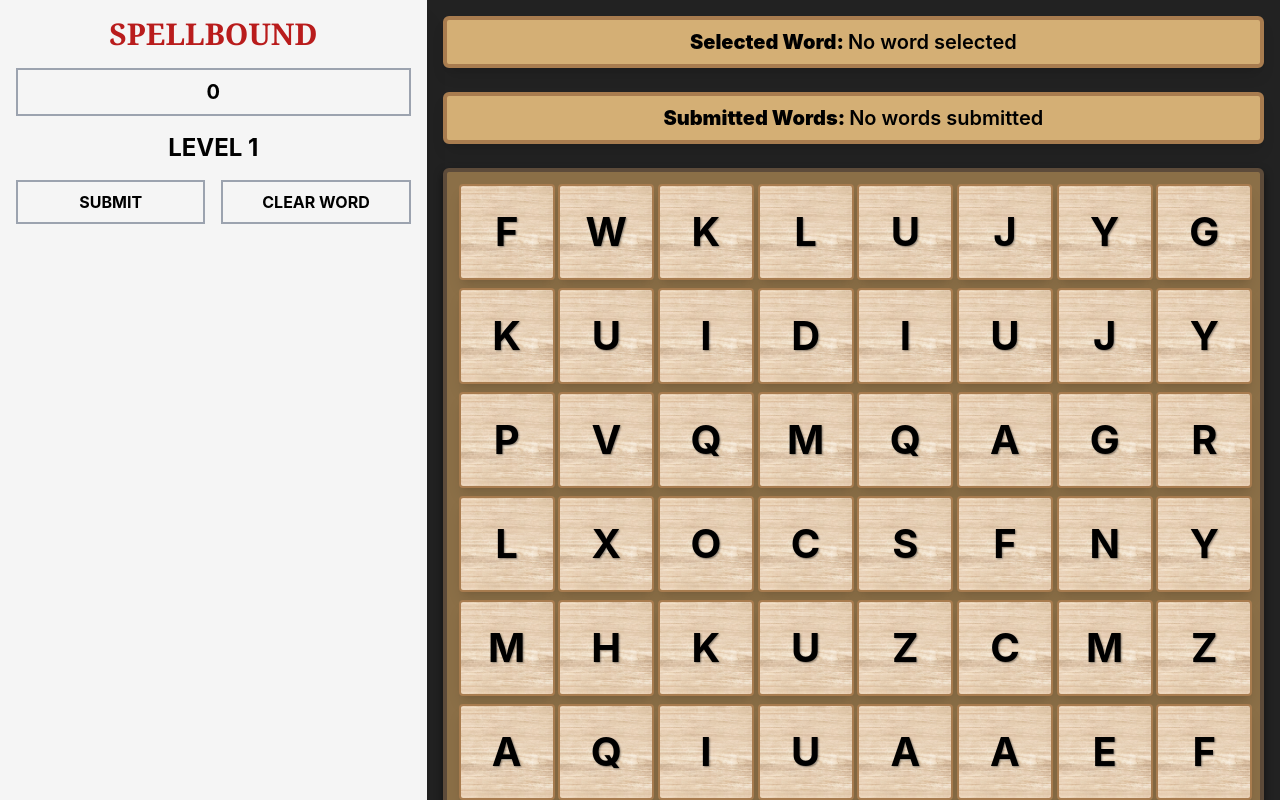
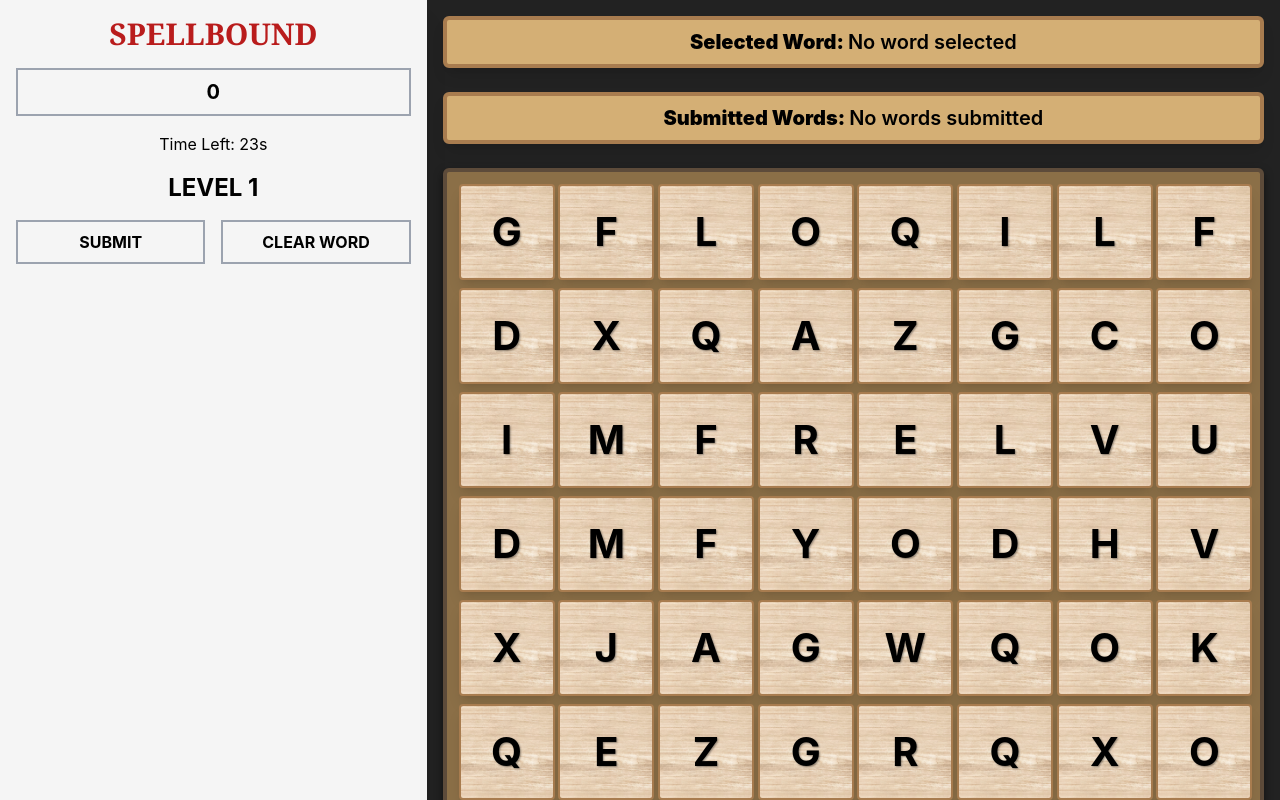
Before and after one commit to johnangelculubong/spellbound, a React (Create React App) app: page /play/1/1/level/1 in a window 1280 px wide. Shown: the top 800 px of the page. Built offline with nearby package versions, Linux system fonts and the light colour scheme.

Commit message:
add a time limit

```diff
--- a/src/components/Gameplay.jsx
+++ b/src/components/Gameplay.jsx
@@ -1,4 +1,4 @@
-import { useState } from "react";
+import { useState, useEffect } from "react";
 import { useParams, useNavigate } from "react-router-dom";
 import { motion, AnimatePresence } from "framer-motion";
 import tileTexture from "../assets/tile-texture.jpg";
@@ -13,8 +13,13 @@ const randomLetter = () => {
 };
 
 export default function Gameplay() {
-  const { levelId } = useParams();
+  const { levelId, category, difficulty } = useParams();
   const navigate = useNavigate();
+  const currentLevel = parseInt(levelId, 10) || 1;
+
+  const initialTime = 30 - currentLevel * 2; // Decrease time by 2s each level
+  const targetScore = 200 + currentLevel * 50;
+
 
   const [grid, setGrid] = useState(
     Array.from({ length: rows }, () =>
@@ -25,7 +30,10 @@ export default function Gameplay() {
   const [score, setScore] = useState(0);
   const [isPaused, setIsPaused] = useState(false);
   const [isModalOpen, setIsModalOpen] = useState(false);
+  const [isModalFailed, setIsModalFailed] = useState(false);
   const [submittedWords, setSubmittedWords] = useState([]); // Added state for submitted words
+  const [timeLeft, setTimeLeft] = useState(initialTime);
+  const [gameStatus, setGameStatus] = useState("playing");
 
   const handleClick = (r, c) => {
     setSelected([...selected, { r, c }]);
@@ -90,19 +98,52 @@ export default function Gameplay() {
 
   const handlePause = () => setIsPaused(true);
   const handleResume = () => setIsPaused(false);
+
+  const [timerId, setTimerId] = useState(null);
+
+useEffect(() => {
+  if (!isPaused && timeLeft > 0 && gameStatus === "playing") {
+    const id = setInterval(() => {
+      setTimeLeft((prev) => prev - 1);
+    }, 1000);
+    setTimerId(id);
+    return () => clearInterval(id);
+  }
+  if (timeLeft === 0) {
+    setGameStatus("failed");
+    setIsModalFailed(true);
+  }
+  if (score >= targetScore) {
+    setGameStatus("completed");
+    setIsModalFailed(true);
+  }
+  return () => clearInterval(timerId);
+}, [isPaused, timeLeft, gameStatus, score, targetScore]);
+
+
   const handleRestart = () => {
     setGrid(
       Array.from({ length: rows }, () =>
         Array.from({ length: cols }, () => randomLetter())
       )
     );
+    setTimeLeft(initialTime);
+    setGameStatus("playing");
+    setIsModalOpen(false);
+    setIsModalFailed(false);
     setScore(0);
     setSelected([]);
-    setSubmittedWords([]); // Reset submitted words when restarting
+    setSubmittedWords([]);
     setIsPaused(false);
   };
+  useEffect(() => {
+    handleRestart();
+  }, [levelId]);
+
   const handleExit = () => navigate("/");
-
+  const handleNextLevel = () => {
+    navigate(`/play/${category}/${difficulty}/level/${currentLevel + 1}`);
+  };
   return (
     <AnimatePresence>
       <motion.div
@@ -123,6 +164,7 @@ export default function Gameplay() {
             <div className="w-full border-2 border-gray-400 py-2 text-center text-xl font-bold">
               {score}
             </div>
+            <div>Time Left: {timeLeft}s</div>
             <div className="text-2xl font-bold">LEVEL {levelId}</div>
             {/* Buttons for Submit & Clear Word */}
             <div className="flex space-x-4 w-full">
@@ -231,6 +273,36 @@ export default function Gameplay() {
           </div>
         </div>
       )}
+
+      {isModalFailed && (
+        <div className="fixed inset-0 bg-black bg-opacity-50 flex items-center justify-center z-50">
+          <div className="bg-white p-8 rounded-lg shadow-xl text-center">
+            {gameStatus === "failed" && (
+              <>
+                <h2 className="text-2xl font-bold text-red-600">You Failed!</h2>
+                <button
+                  onClick={handleRestart}
+                  className="mt-4 px-6 py-2 bg-blue-500 text-white rounded-md font-semibold hover:bg-blue-600"
+                >
+                  Restart
+                </button>
+              </>
+            )}
+
+            {gameStatus === "completed" && (
+              <>
+                <h2 className="text-2xl font-bold text-green-600">Level Completed! Score: {score}</h2>
+                <button
+                  onClick={handleNextLevel}
+                  className="mt-4 px-6 py-2 bg-green-500 text-white rounded-md font-semibold hover:bg-green-600"
+                >
+                  Next Level
+                </button>
+              </>
+            )}
+          </div>
+        </div>
+      )}
     </AnimatePresence>
   );
 }
--- a/src/components/Instruction.jsx
+++ b/src/components/Instruction.jsx
@@ -43,7 +43,7 @@ const Instruction = () => {
     if (step < tutorialSteps.length - 1) {
       setStep(step + 1);
     } else {
-      navigate("/play/default/easy/level/1");
+      navigate("/play");
     }
   };
 
```
